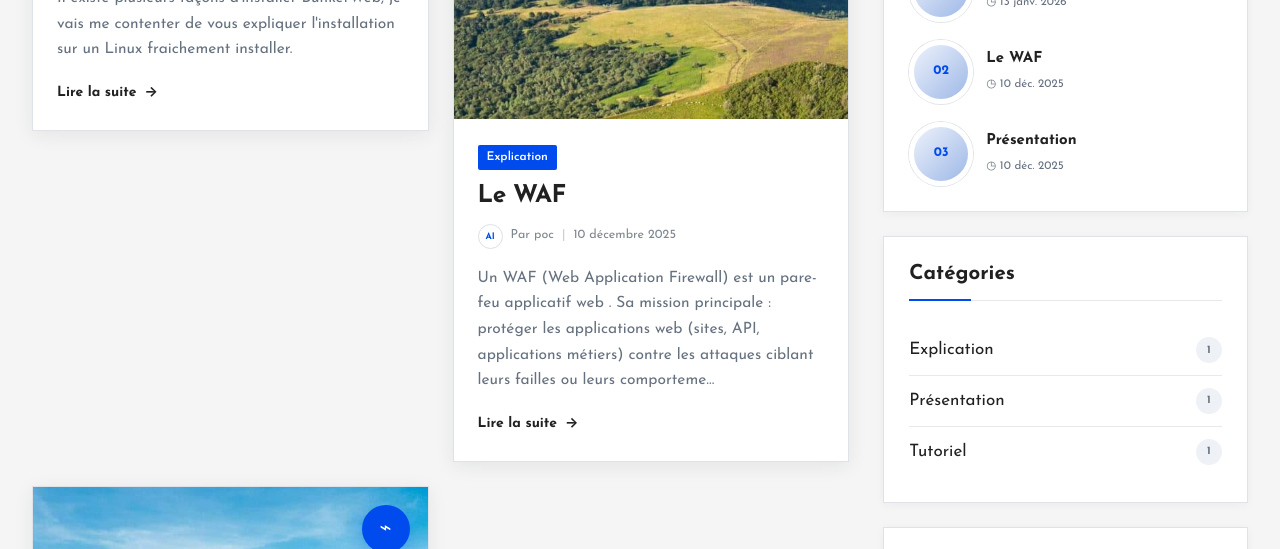
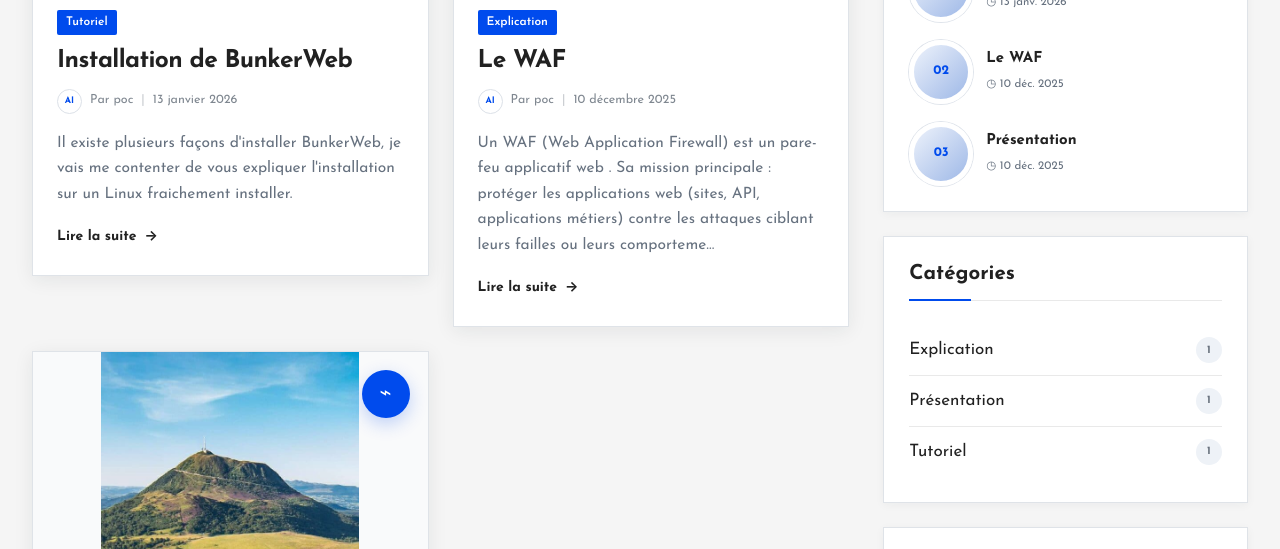
Before and after one commit to PapyPoc/auvergneinfo, an Astro site: page / in a window 1280 px wide. Shown: the part 1146-1695 px from the top of the page. Built offline with nearby package versions, Linux system fonts and the light colour scheme; Astro itself is replaced by a stand-in of ours.

Commit message:
Redimensionner les images des dernières actualités

```diff
--- a/src/styles/thumbnails.css
+++ b/src/styles/thumbnails.css
@@ -1,16 +1,24 @@
 /* Vignettes : conserver le ratio naturel des images et éviter tout recadrage. */
 
-/* Cartes principales : la hauteur suit le ratio réel de l'image. */
+/*
+ * Cartes principales : même principe que le Breakings.
+ * La zone a une hauteur maîtrisée et l'image est affichée entièrement avec contain.
+ */
 .post-thumbnail {
   aspect-ratio: auto;
+  height: clamp(210px, 20vw, 260px);
   min-height: 0;
+  display: flex;
+  align-items: center;
+  justify-content: center;
   background: var(--surface-soft);
 }
 
 .post-thumbnail img {
+  display: block;
   width: 100%;
-  height: auto;
-  max-height: none;
+  height: 100%;
+  max-width: 100%;
   object-fit: contain;
   transform: none;
 }
@@ -67,6 +75,10 @@
 }
 
 @media (max-width: 640px) {
+  .post-thumbnail {
+    height: 200px;
+  }
+
   .pyml-card {
     grid-template-columns: minmax(64px, 90px) 1fr;
   }
```
